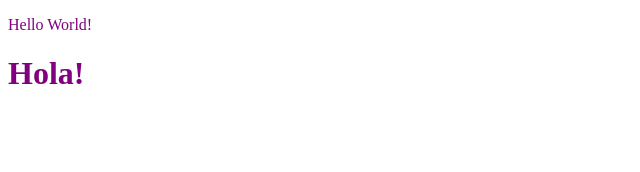
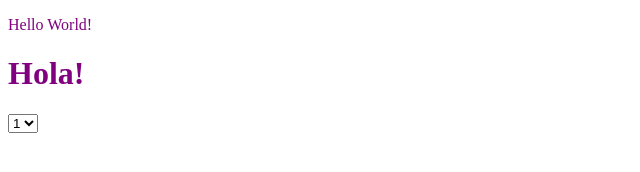
Before and after one commit to MaxGorgan/my-projects, a plain HTML site: page index.html in a window 1280 px wide. Shown: the full height of the page, 0-640 px from the left. Drawn offline with Linux system fonts and the light colour scheme.

Commit message:
Added select menu

```diff
--- a/index.html
+++ b/index.html
@@ -9,5 +9,11 @@
     <p>Hello World!</p>
     <h1>Hola!</h1>
     <link rel="stylesheet" href="css/style.css">
+    <select name="x">
+        <option value="1">1</option>
+        <option value="2">2</option>
+        <option value="3">3</option>
+        <option value="4">4</option>
+    </select>
 </body>
 </html>
```
